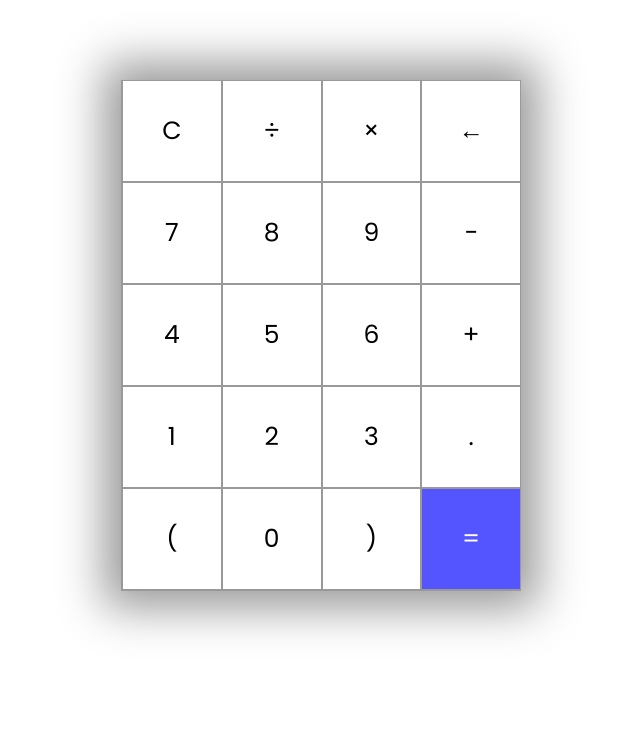
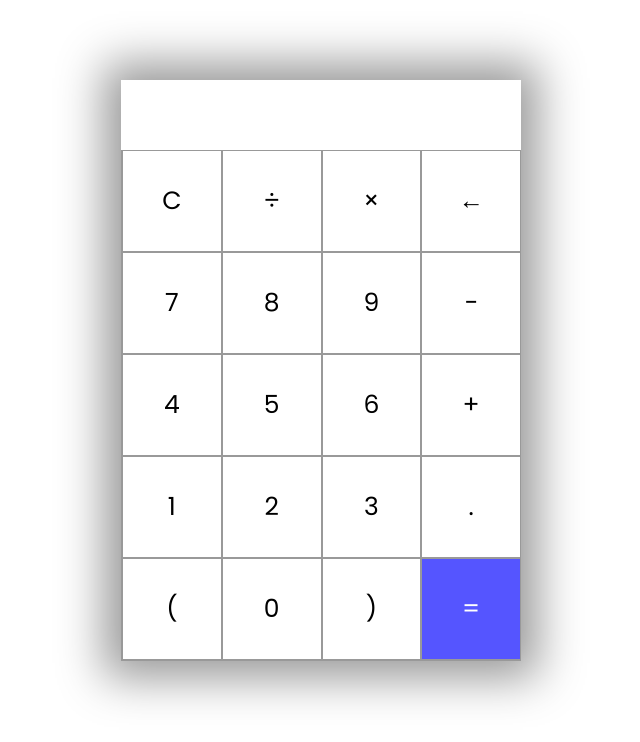
Before and after one commit to satish441/calculator, a plain HTML site: page index.html in a window 1280 px wide. Shown: the whole page, without its empty margins (319-959 px from the left). Drawn offline with Linux system fonts and the light colour scheme.

```diff
--- a/index.html
+++ b/index.html
@@ -11,7 +11,7 @@
 <body>
   <section>
   <div class="container">
-    <div id="dispaly"></div>
+    <div id="display"></div>
     <div class="buttons">
     <div class="button">C</div>
     <div class="button">&divide;</div>
@@ -38,7 +38,6 @@
   </section>
   <script src="index.js">
   </script>
-  <script src="/js/jquery-3.6.1.js">
-  </script>
+
 </body>
 </html>
```
